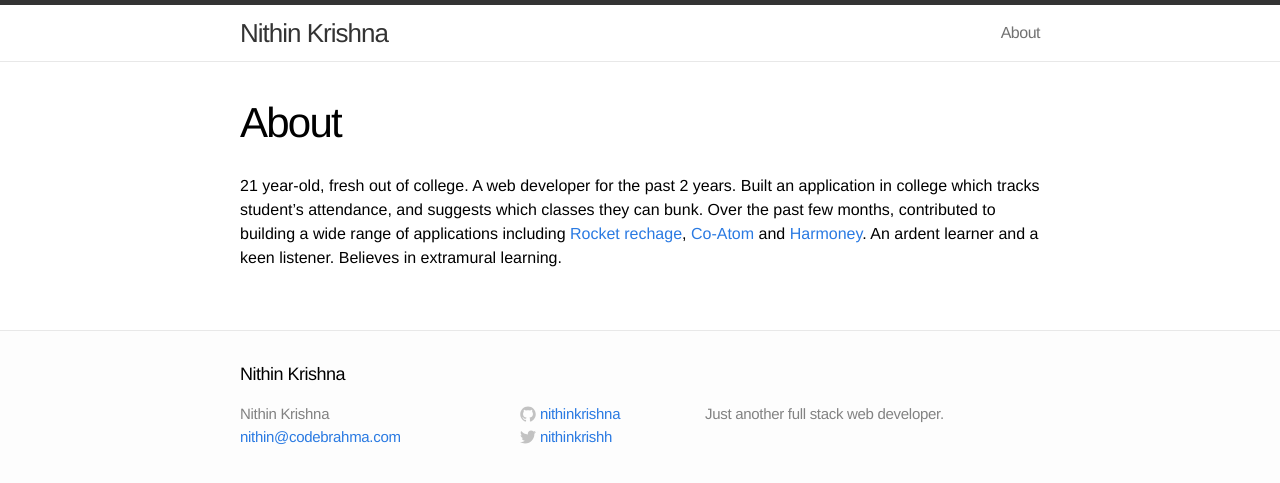
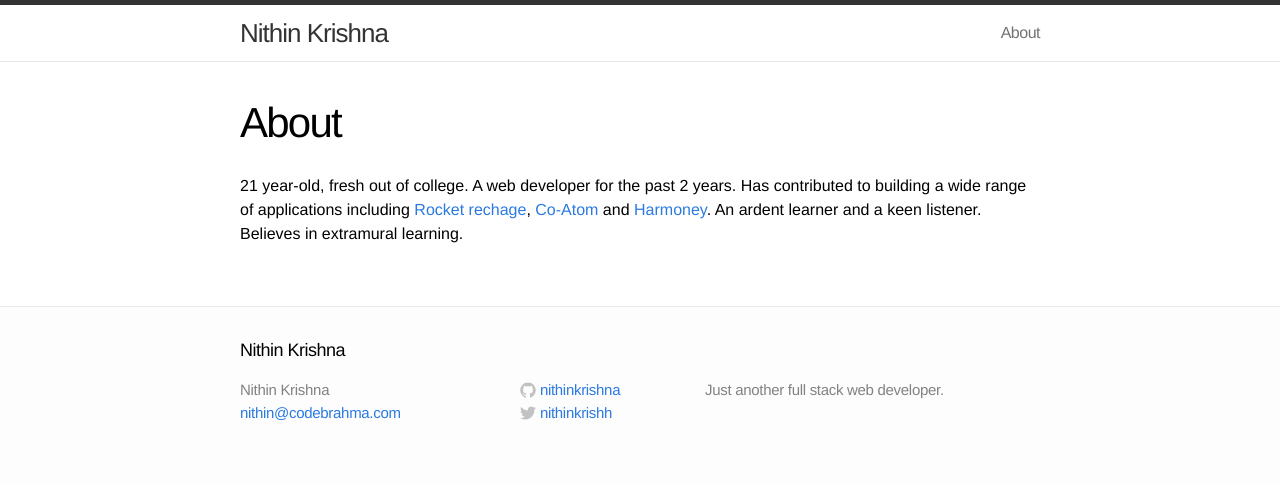
Before and after one commit to nithinkrishna/blog, a Jekyll site: the page built from about.md, in a window 1280 px wide. Shown: the top 483 px of the page. Built offline with Jekyll 4.4.1, drawn with Linux system fonts in a browser that asks for light colours.

Commit message:
about message fix

```diff
--- a/about.md
+++ b/about.md
@@ -4,4 +4,4 @@ title: About
 permalink: /about/
 ---
 
-21 year-old, fresh out of college. A web developer for the past 2 years. Built an application in college which tracks student's attendance, and suggests which classes they can bunk. Over the past few months, contributed to building a wide range of applications including [Rocket rechage](http://rocketrecharge.com), [Co-Atom](http://coatom.com) and [Harmoney](http://harmoney.com). An ardent learner and a keen listener. Believes in extramural learning.
+21 year-old, fresh out of college. A web developer for the past 2 years. Has contributed to building a wide range of applications including [Rocket rechage](http://rocketrecharge.com), [Co-Atom](http://coatom.com) and [Harmoney](http://harmoney.com). An ardent learner and a keen listener. Believes in extramural learning.
```
